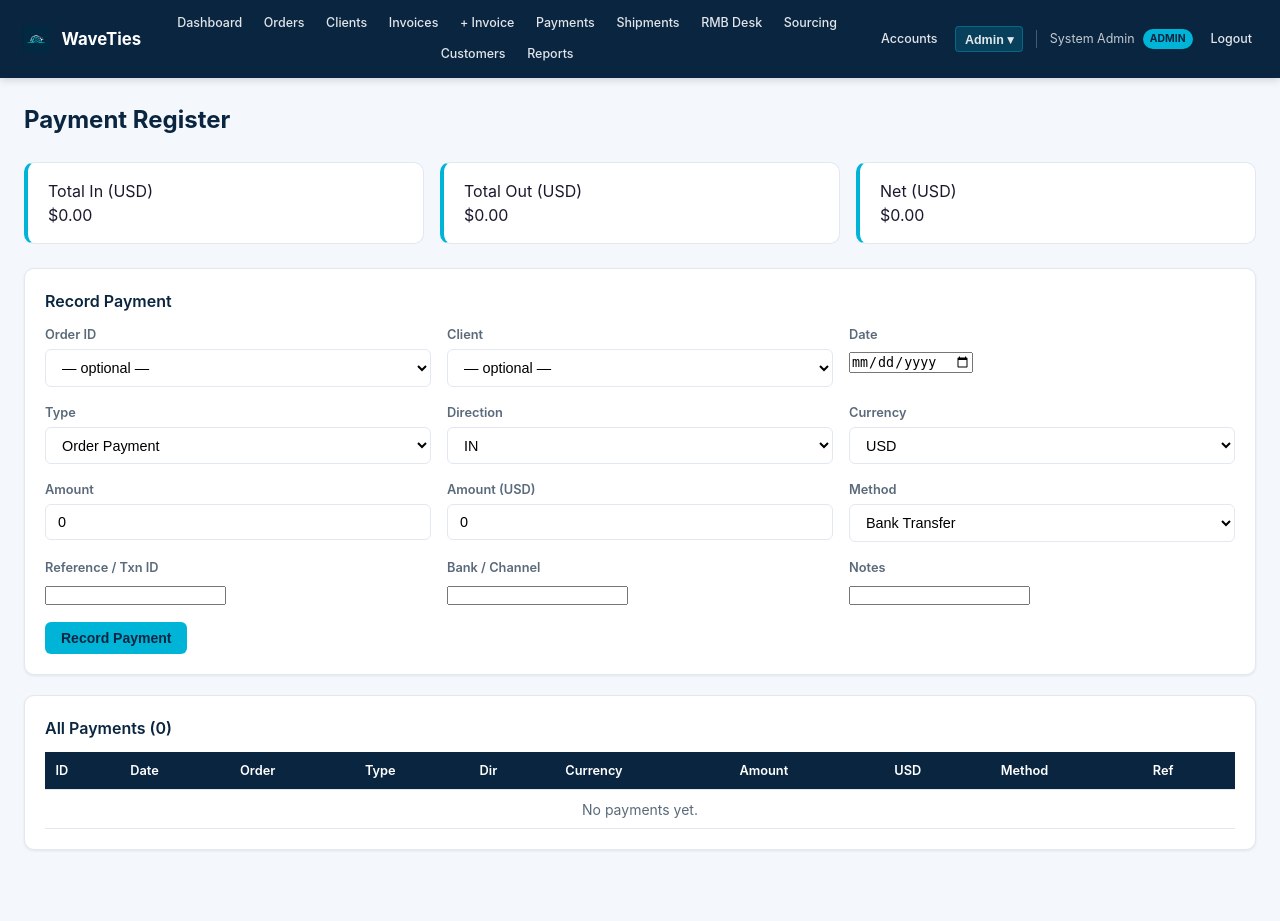
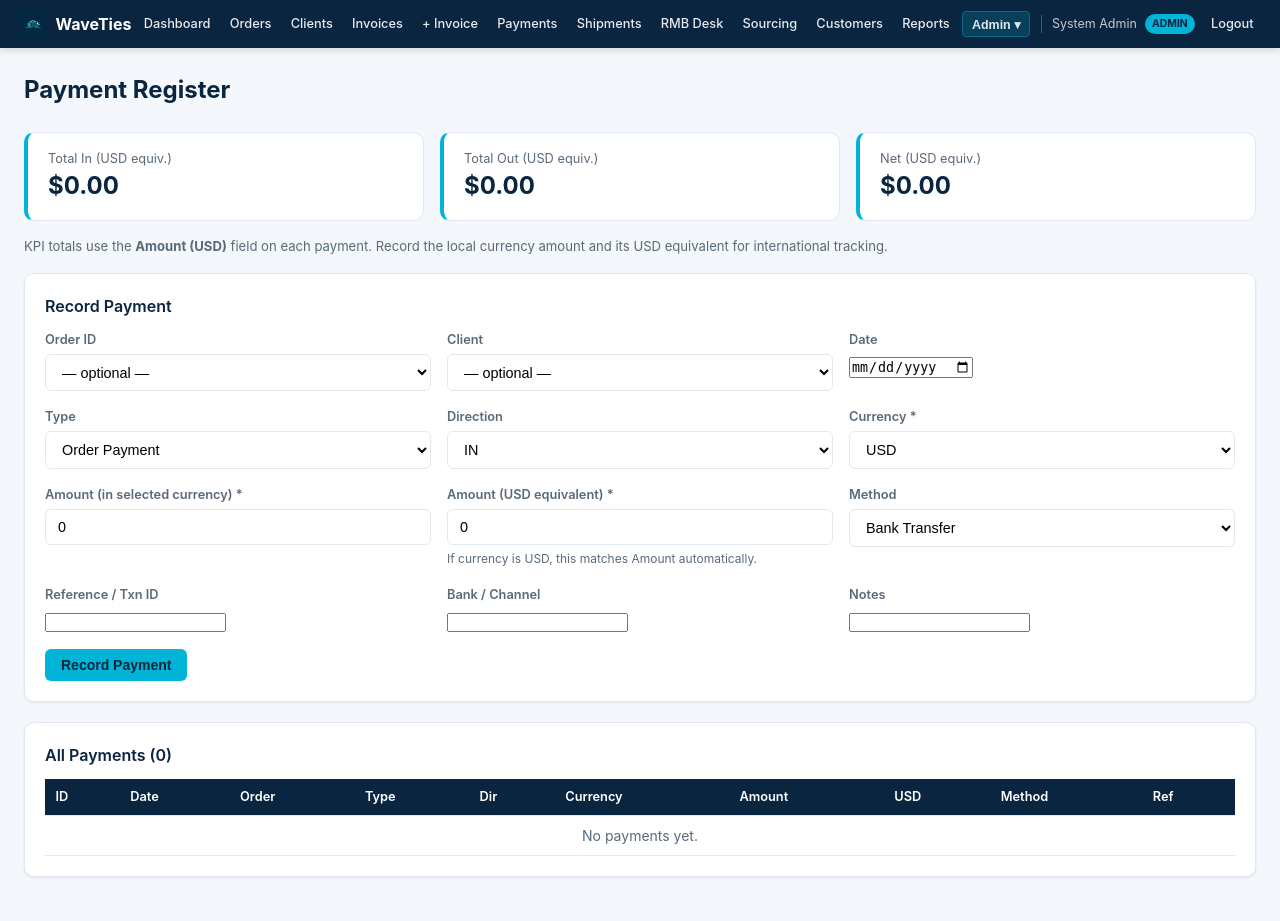
Before and after one commit to KinsmanBillions/waveties-ops, a Flask app: page /ops/payments in a window 1280 px wide. Shown: the top 921 px of the page. Run offline with Flask 3, Linux system fonts and the light colour scheme; a user stored in the database is signed in; data comes from the database, SQL or seed files in the repository; data that the repository does not hold is empty.

Commit message:
Add files via upload

```diff
--- a/app.py
+++ b/app.py
@@ -897,7 +897,7 @@ def admin_reset_data():
 @login_required
 @admin_required
 def admin_users():
-    return render_template("admin_users.html", users=list_users(), company=COMPANY, user=session, role_labels=ROLE_LABELS)
+    return render_template("admin_users.html", users=list_users(), company=COMPANY, user=session, role_labels=ROLE_LABELS, roles=ROLES)
 
 
 @app.route("/admin/users/new", methods=["GET", "POST"])
@@ -956,6 +956,29 @@ def admin_user_edit(uid):
         return redirect(url_for("admin_users"))
     conn.close()
     return render_template("admin_user_form.html", edit_user=edit_user, company=COMPANY, user=session, roles=ROLES)
+
+
+
+@app.route("/admin/users/<int:uid>/role", methods=["POST"])
+@login_required
+@admin_required
+def admin_user_set_role(uid):
+    """Quick role assignment from the Users list."""
+    role = normalize_role(request.form.get("role", "receptionist"))
+    if role not in ROLE_LABELS and role != "worker":
+        flash("Invalid role.", "danger")
+        return redirect(url_for("admin_users"))
+    conn = get_users_db()
+    row = conn.execute("SELECT id, username FROM users WHERE id=?", (uid,)).fetchone()
+    if not row:
+        conn.close()
+        flash("User not found.", "danger")
+        return redirect(url_for("admin_users"))
+    conn.execute("UPDATE users SET role=? WHERE id=?", (role, uid))
+    conn.commit()
+    conn.close()
+    flash(f"Role for {row['username']} set to {ROLE_LABELS.get(role, role)}.", "success")
+    return redirect(url_for("admin_users"))
 
 
 @app.route("/admin/smtp", methods=["GET", "POST"])
--- a/templates/base.html
+++ b/templates/base.html
@@ -29,45 +29,46 @@
     a { color: var(--cyan-dark); text-decoration: none; }
     a:hover { text-decoration: underline; }
 
-    /* Navbar */
+    /* Navbar — single row, no wrap */
     .navbar {
       background: var(--navy);
       color: white;
-      padding: 0.6rem 1.25rem;
+      padding: 0.55rem 1.1rem;
       display: flex;
       align-items: center;
       justify-content: space-between;
-      gap: 1rem;
+      gap: 0.75rem;
       box-shadow: 0 2px 8px rgba(0,0,0,0.15);
-      flex-wrap: wrap;
+      flex-wrap: nowrap;
+      overflow-x: auto;
     }
     .navbar-brand {
       display: flex;
       align-items: center;
-      gap: 0.6rem;
+      gap: 0.5rem;
       font-weight: 700;
-      font-size: 1.05rem;
+      font-size: 1rem;
       color: white;
       text-decoration: none;
       flex-shrink: 0;
       white-space: nowrap;
     }
-    .navbar-brand img { height: 32px; width: 32px; border-radius: 6px; }
+    .navbar-brand img { height: 30px; width: 30px; border-radius: 6px; }
     .navbar-center {
       display: flex;
-      flex-wrap: wrap;
+      flex-wrap: nowrap;
       align-items: center;
-      gap: 0.15rem 0.35rem;
+      gap: 0.1rem;
       flex: 1;
       justify-content: center;
       min-width: 0;
     }
     .navbar-center a {
-      color: rgba(255,255,255,0.88);
-      font-size: 0.78rem;
+      color: rgba(255,255,255,0.9);
+      font-size: 0.8rem;
       font-weight: 500;
       text-decoration: none;
-      padding: 0.3rem 0.5rem;
+      padding: 0.35rem 0.55rem;
       border-radius: 4px;
       white-space: nowrap;
     }
@@ -79,16 +80,16 @@
     .navbar-right {
       display: flex;
       align-items: center;
-      gap: 0.6rem;
+      gap: 0.45rem;
       flex-shrink: 0;
       white-space: nowrap;
     }
     .navbar-right a {
-      color: rgba(255,255,255,0.88);
-      font-size: 0.78rem;
+      color: rgba(255,255,255,0.9);
+      font-size: 0.8rem;
       font-weight: 500;
       text-decoration: none;
-      padding: 0.3rem 0.5rem;
+      padding: 0.35rem 0.55rem;
       border-radius: 4px;
     }
     .navbar-right a:hover {
@@ -366,15 +367,15 @@
     <div class="navbar-right">
       {% set r = session.get('role') or '' %}
       {% if r in ['admin', 'manager', 'accountant'] %}
-      <a href="{{ url_for('admin_treasury') }}" title="Receiving accounts">Accounts</a>
-      {% endif %}
-      {% if r == 'admin' %}
       <div class="nav-dropdown">
         <button type="button" class="nav-dropdown-toggle" aria-haspopup="true">Admin ▾</button>
         <div class="nav-dropdown-menu">
-          <a href="{{ url_for('admin_users') }}">Users</a>
+          <a href="{{ url_for('admin_treasury') }}">Accounts</a>
+          {% if r == 'admin' %}
+          <a href="{{ url_for('admin_users') }}">Users &amp; Roles</a>
           <a href="{{ url_for('admin_smtp') }}">Email Setup</a>
           <a href="{{ url_for('admin_reset_data') }}">Reset Data</a>
+          {% endif %}
         </div>
       </div>
       {% endif %}
--- a/templates/ops_clients.html
+++ b/templates/ops_clients.html
@@ -23,7 +23,7 @@
         <select name="client_type">{% for t in client_types %}<option>{{ t }}</option>{% endfor %}</select>
       </div>
       <div class="form-group"><label>Preferred Currency</label>
-        <select name="preferred_currency">{% for c in currencies %}<option>{{ c }}</option>{% endfor %}</select>
+        <select name="preferred_currency">{% for c in currencies %}<option value="{{ c }}" {% if c=='USD' %}selected{% endif %}>{{ c }}</option>{% endfor %}</select>
       </div>
       <div class="form-group"><label>Credit Terms (Days)</label><input name="credit_terms" type="number" value="0" min="0"></div>
     </div>
--- a/templates/ops_orders.html
+++ b/templates/ops_orders.html
@@ -32,7 +32,7 @@
     </div>
     <div class="form-row">
       <div class="form-group"><label>Currency</label>
-        <select name="currency">{% for c in currencies %}<option>{{ c }}</option>{% endfor %}</select>
+        <select name="currency">{% for c in currencies %}<option value="{{ c }}" {% if c=='USD' %}selected{% endif %}>{{ c }}</option>{% endfor %}</select>
       </div>
       <div class="form-group"><label>Order Value</label><input type="number" step="0.01" name="order_value" value="0"></div>
       <div class="form-group"><label>Value (USD)</label><input type="number" step="0.01" name="value_usd" value="0"></div>
--- a/templates/ops_payments.html
+++ b/templates/ops_payments.html
@@ -4,14 +4,15 @@
 <div class="page-header"><h1>Payment Register</h1></div>
 
 <div class="stats-grid">
-  <div class="stat-card"><div class="stat-label">Total In (USD)</div><div class="stat-value">${{ "%.2f"|format(kpis.total_in) }}</div></div>
-  <div class="stat-card"><div class="stat-label">Total Out (USD)</div><div class="stat-value">${{ "%.2f"|format(kpis.total_out) }}</div></div>
-  <div class="stat-card"><div class="stat-label">Net (USD)</div><div class="stat-value">${{ "%.2f"|format(kpis.net) }}</div></div>
+  <div class="stat-card"><div class="label">Total In (USD equiv.)</div><div class="value">${{ "%.2f"|format(kpis.total_in) }}</div></div>
+  <div class="stat-card"><div class="label">Total Out (USD equiv.)</div><div class="value">${{ "%.2f"|format(kpis.total_out) }}</div></div>
+  <div class="stat-card"><div class="label">Net (USD equiv.)</div><div class="value">${{ "%.2f"|format(kpis.net) }}</div></div>
 </div>
+<p style="color:var(--muted);font-size:0.82rem;margin:-0.5rem 0 1rem;">KPI totals use the <b>Amount (USD)</b> field on each payment. Record the local currency amount and its USD equivalent for international tracking.</p>
 
 <div class="card">
   <div class="card-title">Record Payment</div>
-  <form method="post" action="{{ url_for('ops_payment_new') }}">
+  <form method="post" action="{{ url_for('ops_payment_new') }}" id="payForm">
     <div class="form-row">
       <div class="form-group"><label>Order ID</label>
         <select name="order_id">
@@ -34,13 +35,22 @@
       <div class="form-group"><label>Direction</label>
         <select name="direction"><option>IN</option><option>OUT</option></select>
       </div>
-      <div class="form-group"><label>Currency</label>
-        <select name="currency">{% for c in currencies %}<option>{{ c }}</option>{% endfor %}</select>
+      <div class="form-group"><label>Currency *</label>
+        <select name="currency" id="payCurrency" required>
+          {% for c in currencies %}
+          <option value="{{ c }}" {% if c == 'USD' %}selected{% endif %}>{{ c }}</option>
+          {% endfor %}
+        </select>
       </div>
     </div>
     <div class="form-row">
-      <div class="form-group"><label>Amount</label><input type="number" step="0.01" name="amount" value="0"></div>
-      <div class="form-group"><label>Amount (USD)</label><input type="number" step="0.01" name="amount_usd" value="0"></div>
+      <div class="form-group"><label>Amount (in selected currency) *</label>
+        <input type="number" step="0.01" name="amount" id="payAmount" value="0" required>
+      </div>
+      <div class="form-group"><label>Amount (USD equivalent) *</label>
+        <input type="number" step="0.01" name="amount_usd" id="payAmountUsd" value="0" required>
+        <small style="color:var(--muted);font-size:0.75rem;">If currency is USD, this matches Amount automatically.</small>
+      </div>
       <div class="form-group"><label>Method</label>
         <select name="method">{% for m in pay_methods %}<option>{{ m }}</option>{% endfor %}</select>
       </div>
@@ -69,7 +79,7 @@
           <td>{{ p.order_id or '—' }}</td>
           <td>{{ p.pay_type }}</td>
           <td><span class="pill {% if p.direction=='IN' %}pill-ok{% else %}pill-warn{% endif %}">{{ p.direction }}</span></td>
-          <td>{{ p.currency }}</td>
+          <td><strong>{{ p.currency }}</strong></td>
           <td>{{ "%.2f"|format(p.amount or 0) }}</td>
           <td>{{ "%.2f"|format(p.amount_usd or 0) }}</td>
           <td>{{ p.method }}</td>
@@ -83,3 +93,20 @@
   </div>
 </div>
 {% endblock %}
+
+{% block scripts %}
+<script>
+(function(){
+  var cur = document.getElementById('payCurrency');
+  var amt = document.getElementById('payAmount');
+  var usd = document.getElementById('payAmountUsd');
+  function sync(){
+    if (cur && cur.value === 'USD' && amt && usd) {
+      usd.value = amt.value;
+    }
+  }
+  if (cur) cur.addEventListener('change', sync);
+  if (amt) amt.addEventListener('input', sync);
+})();
+</script>
+{% endblock %}
```
Also changed, not shown: templates/admin_users.html (+18 -7 lines).
